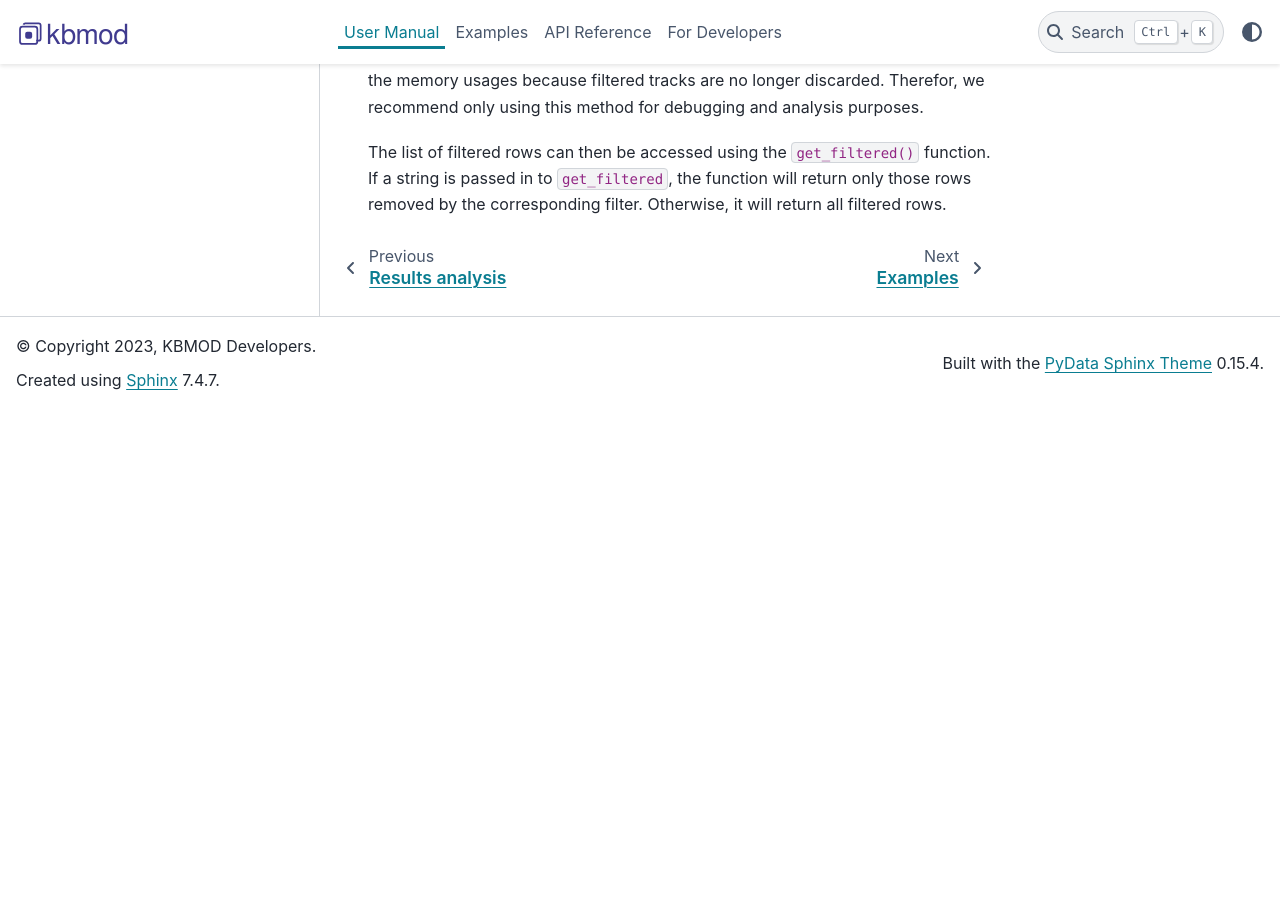
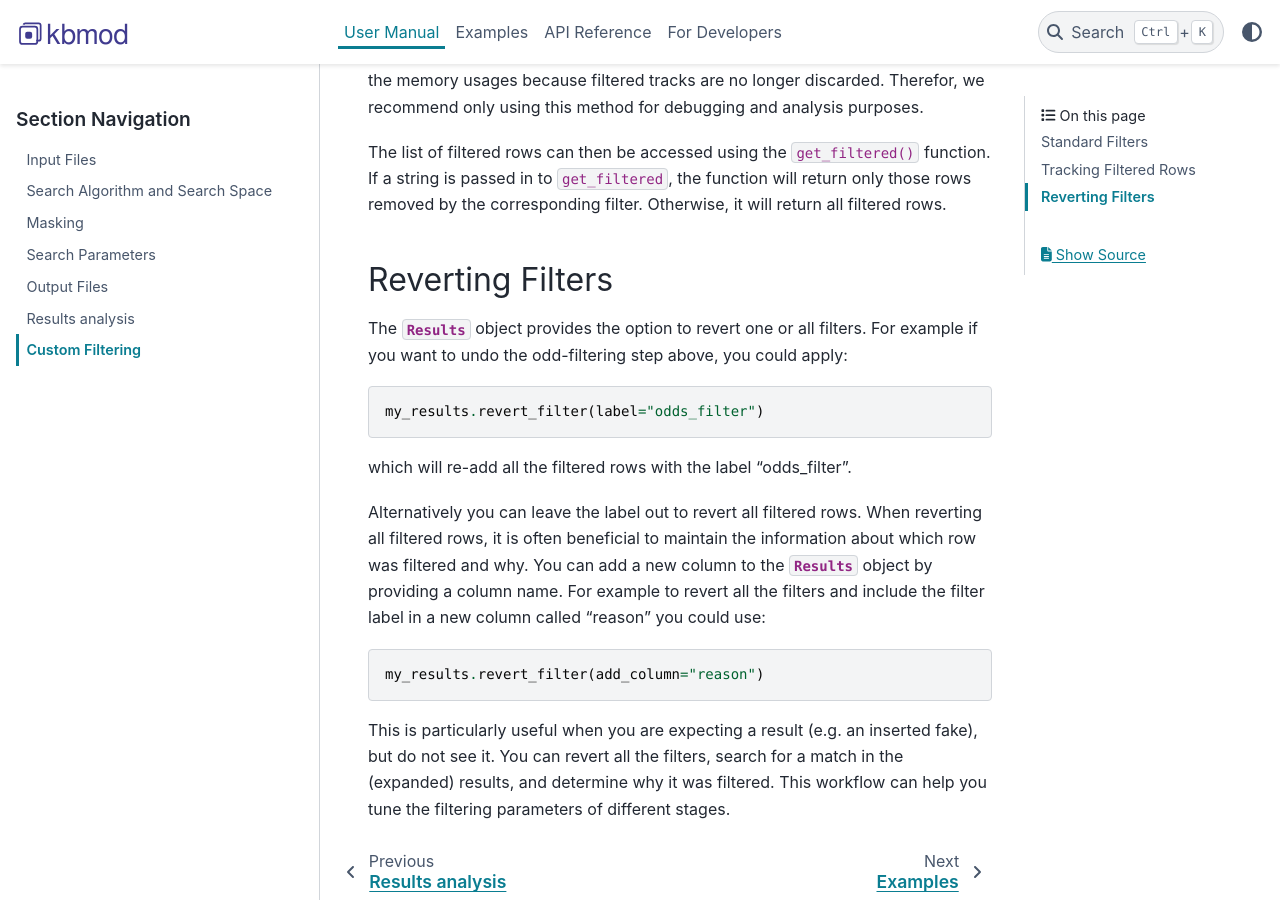
Before and after one commit to dirac-institute/kbmod, a Sphinx documentation site: the page built from docs/source/user_manual/custom_filtering.rst, in a window 1280 px wide and 900 px high, scrolled down 1232 px. Built offline with Sphinx 7.4.7 and the PyData theme 0.15.4, drawn with Linux system fonts in a browser that asks for light colours; pages that are not in the unit, such as notebooks, are missing from menus; before the commit the page ends 1642 px from its top, so only the background shows below that.

Commit message:
Add a section on reverting filters

```diff
--- a/docs/source/user_manual/custom_filtering.rst
+++ b/docs/source/user_manual/custom_filtering.rst
@@ -26,3 +26,18 @@ Tracking Filtered Rows
 In some instances the user might want to track which rows are filtered for retrospective analysis. The :py:class:`~kbmod.ResultList` data structure provides a mechanism to do this via the ``track_filtered = True`` setting. After each round of filtering the filtered rows will be stored in a list accessible by the filter name. Technically the :py:class:`~kbmod.ResultList` maintains a dictionary mapping the filter name to a list of rows removed by that filter. Note that tracking the filtered results will greatly increase the memory usages because filtered tracks are no longer discarded. Therefor, we recommend only using this method for debugging and analysis purposes.
 
 The list of filtered rows can then be accessed using the ``get_filtered()`` function. If a string is passed in to ``get_filtered``, the function will return only those rows removed by the corresponding filter. Otherwise, it will return all filtered rows.
+
+Reverting Filters
+-----------------
+
+The :py:class:`~kbmod.results.Results` object provides the option to revert one or all filters. For example if you want to undo the odd-filtering step above, you could apply::
+
+    my_results.revert_filter(label="odds_filter")
+
+which will re-add all the filtered rows with the label "odds_filter".
+
+Alternatively you can leave the label out to revert all filtered rows. When reverting all filtered rows, it is often beneficial to maintain the information about which row was filtered and why. You can add a new column to the :py:class:`~kbmod.results.Results` object by providing a column name. For example to revert all the filters and include the filter label in a new column called "reason" you could use::
+
+    my_results.revert_filter(add_column="reason")
+
+This is particularly useful when you are expecting a result (e.g. an inserted fake), but do not see it. You can revert all the filters, search for a match in the (expanded) results, and determine why it was filtered. This workflow can help you tune the filtering parameters of different stages.
```
